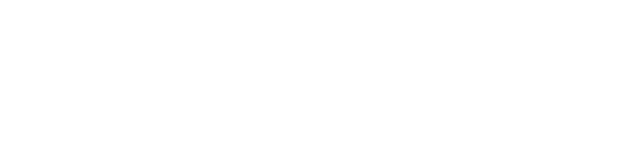
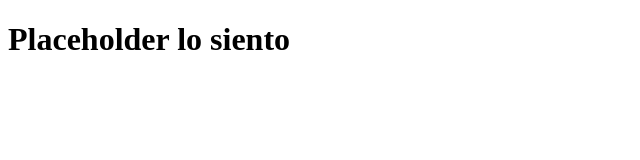
Before and after one commit to jls922/idm231-jls922, a plain HTML site: page index.html in a window 1280 px wide. Shown: the whole page, without its empty margins (0-640 px from the left). Drawn offline with Linux system fonts and the light colour scheme.

Commit message:
Update index.html

```diff
--- a/index.html
+++ b/index.html
@@ -6,6 +6,6 @@
     <title>Zodiac Project</title>
 </head>
 <body>
-
+    <h1>Placeholder lo siento</h1>
 </body>
 </html>
```
